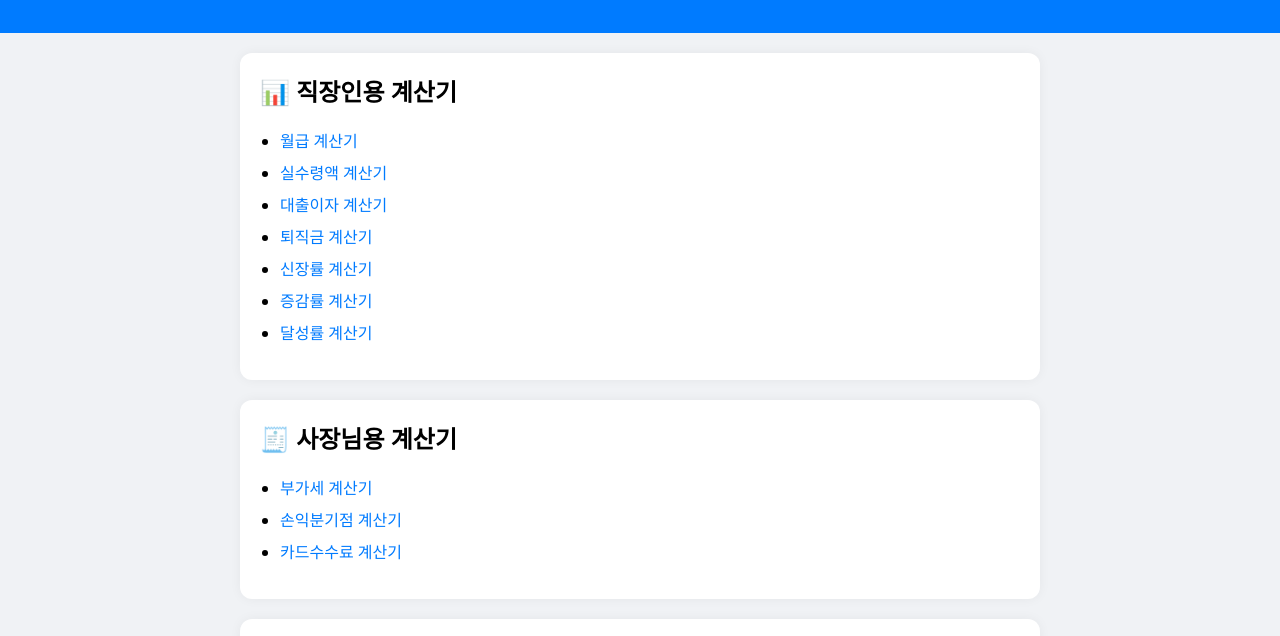
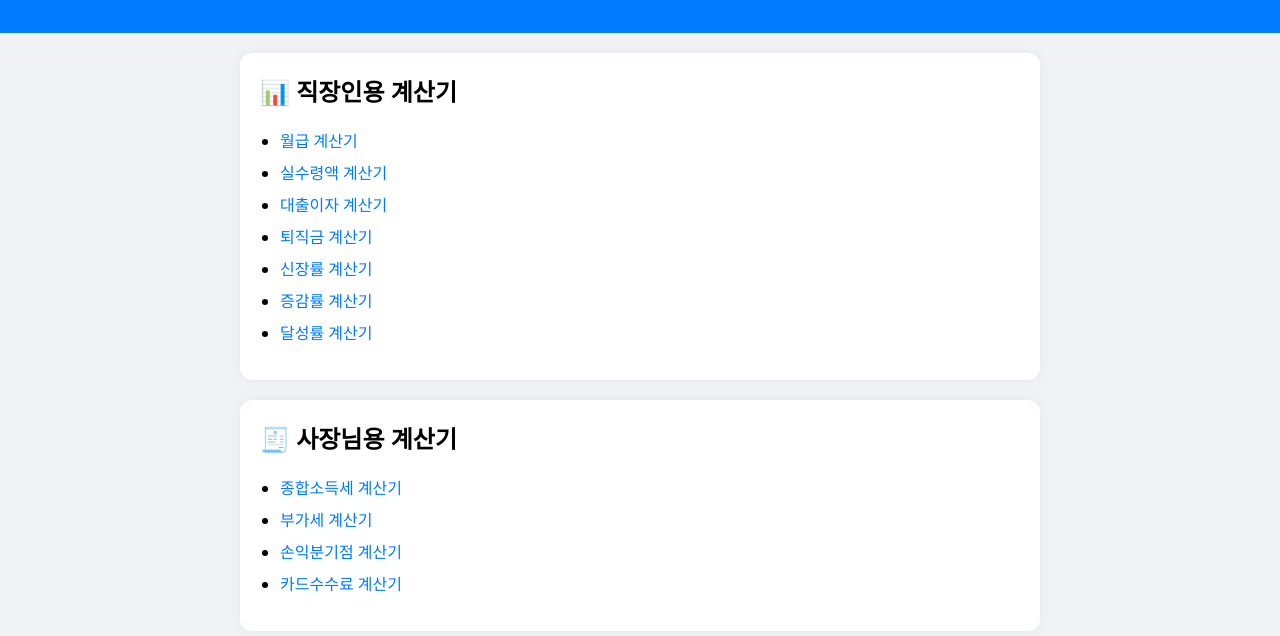
Before and after one commit to Yeonsungpark/Workkit, a plain HTML site: page index.html in a window 1280 px wide. Shown: the part 136-772 px from the top of the page. Drawn offline with Linux system fonts and the light colour scheme.

Commit message:
Update index.html

```diff
--- a/index.html
+++ b/index.html
@@ -57,6 +57,7 @@
     <section>
       <h2>🧾 사장님용 계산기</h2>
       <ul>
+        <li><a href="income_tax_calculator.html">종합소득세 계산기</a></li>
         <li><a href="vat_calculator_workkit.html">부가세 계산기</a></li>
         <li><a href="breakeven_analysis.html">손익분기점 계산기</a></li>
         <li><a href="card_fee_calculator.html">카드수수료 계산기</a></li>
```
